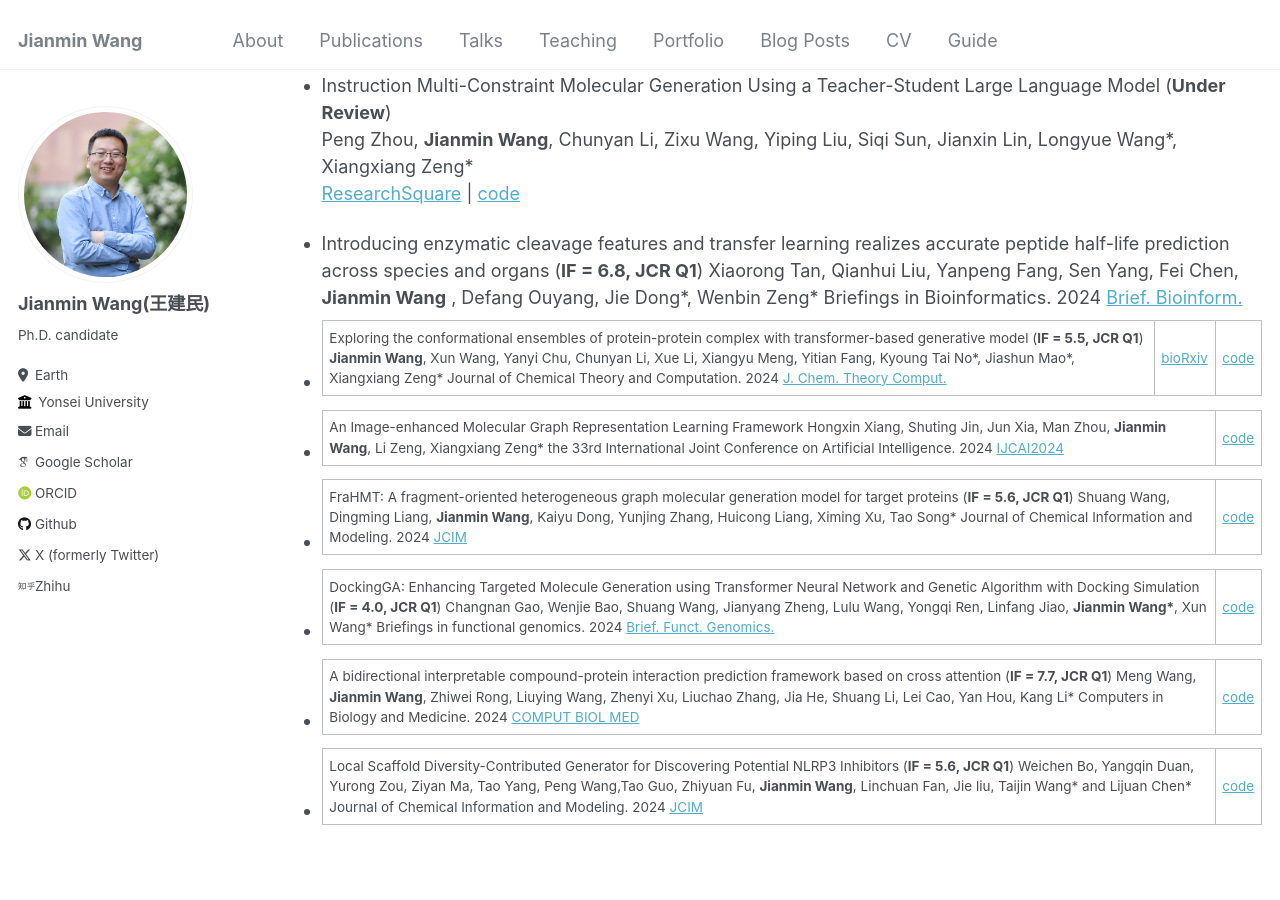
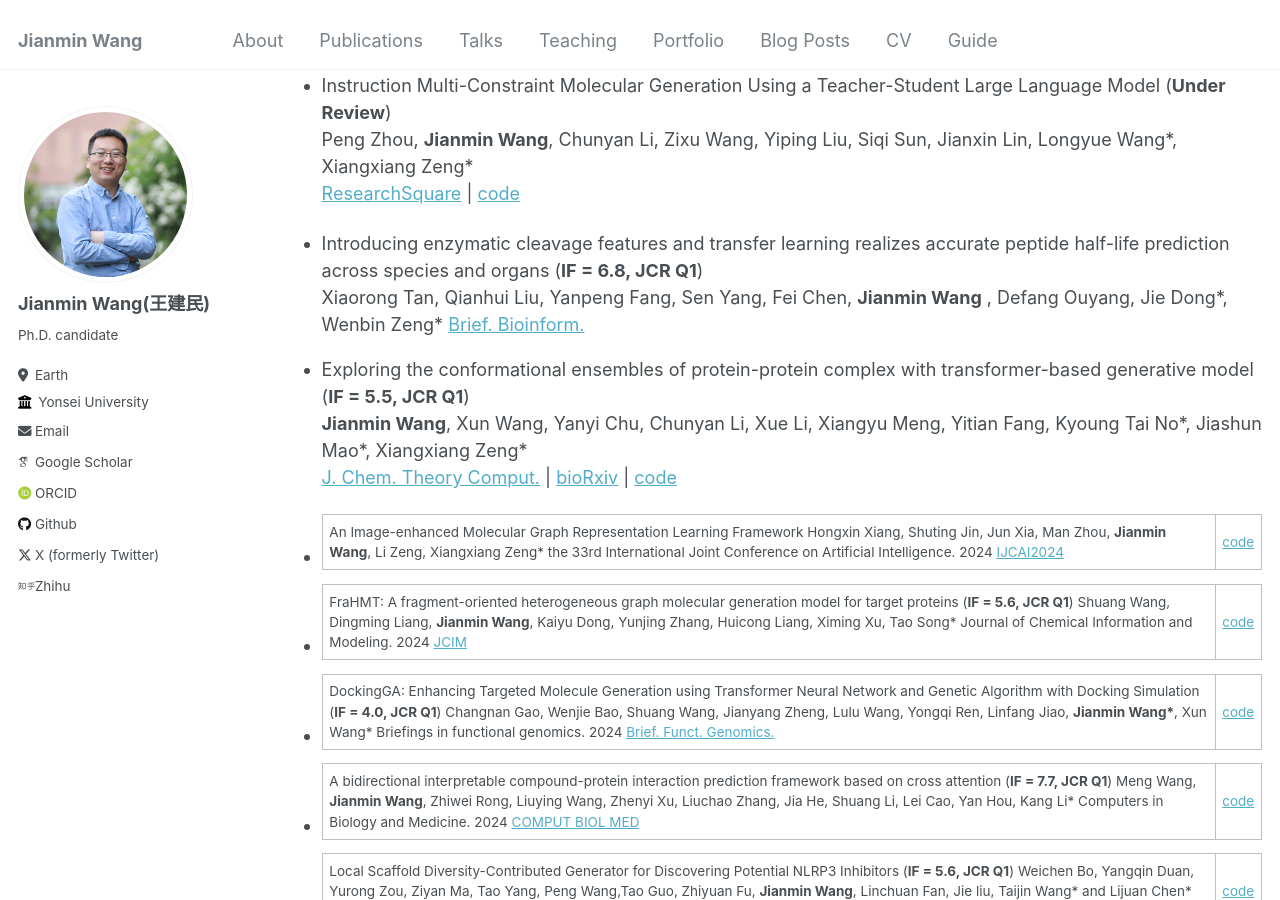
Before and after one commit to Jianmin2drugai/Jianmin2drugai.github.io, a Jekyll site: the page built from _pages/publications.md, in a window 1280 px wide and 900 px high, scrolled down 424 px. Built offline with Jekyll 4.4.1, drawn with Linux system fonts in a browser that asks for light colours; some web fonts are replaced.

Commit message:
Update publications.md

```diff
--- a/_pages/publications.md
+++ b/_pages/publications.md
@@ -21,8 +21,13 @@ author_profile: true
     Peng Zhou, **Jianmin Wang**, Chunyan Li, Zixu Wang, Yiping Liu, Siqi Sun, Jianxin Lin, Longyue Wang\*, Xiangxiang Zeng\*
     [ResearchSquare](https://doi.org/10.21203/rs.3.rs-3845824/v1) | [code](https://github.com/HHW-zhou/TSMMG)
 
-*   Introducing enzymatic cleavage features and transfer learning realizes accurate peptide half-life prediction across species and organs (**IF = 6.8, JCR Q1**) Xiaorong Tan, Qianhui Liu, Yanpeng Fang, Sen Yang, Fei Chen, **Jianmin Wang** , Defang Ouyang, Jie Dong\*, Wenbin Zeng\* Briefings in Bioinformatics. 2024 [Brief. Bioinform.](https://doi.org/10.1093/bib/bbae350)
-*   Exploring the conformational ensembles of protein-protein complex with transformer-based generative model (**IF = 5.5, JCR Q1**) **Jianmin Wang**, Xun Wang, Yanyi Chu, Chunyan Li, Xue Li, Xiangyu Meng, Yitian Fang, Kyoung Tai No\*, Jiashun Mao\*, Xiangxiang Zeng\* Journal of Chemical Theory and Computation. 2024 [J. Chem. Theory Comput.](https://doi.org/10.1021/acs.jctc.4c00255) | [bioRxiv](https://doi.org/10.1101/2024.02.24.581708) | [code](https://github.com/AspirinCode/AlphaPPImd)
+*   Introducing enzymatic cleavage features and transfer learning realizes accurate peptide half-life prediction across species and organs (**IF = 6.8, JCR Q1**)
+    Xiaorong Tan, Qianhui Liu, Yanpeng Fang, Sen Yang, Fei Chen, **Jianmin Wang** , Defang Ouyang, Jie Dong\*, Wenbin Zeng\*
+    [Brief. Bioinform.](https://doi.org/10.1093/bib/bbae350)
+*   Exploring the conformational ensembles of protein-protein complex with transformer-based generative model (**IF = 5.5, JCR Q1**)
+    **Jianmin Wang**, Xun Wang, Yanyi Chu, Chunyan Li, Xue Li, Xiangyu Meng, Yitian Fang, Kyoung Tai No\*, Jiashun Mao\*, Xiangxiang Zeng\*
+   [J. Chem. Theory Comput.](https://doi.org/10.1021/acs.jctc.4c00255) | [bioRxiv](https://doi.org/10.1101/2024.02.24.581708) | [code](https://github.com/AspirinCode/AlphaPPImd)
+
 *   An Image-enhanced Molecular Graph Representation Learning Framework Hongxin Xiang, Shuting Jin, Jun Xia, Man Zhou, **Jianmin Wang**, Li Zeng, Xiangxiang Zeng\* the 33rd International Joint Conference on Artificial Intelligence. 2024 [IJCAI2024](https://ijcai24.org/main-track-accepted-papers/) | [code](https://github.com/HongxinXiang/IEM)
 *   FraHMT: A fragment-oriented heterogeneous graph molecular generation model for target proteins (**IF = 5.6, JCR Q1**) Shuang Wang, Dingming Liang, **Jianmin Wang**, Kaiyu Dong, Yunjing Zhang, Huicong Liang, Ximing Xu, Tao Song\* Journal of Chemical Information and Modeling. 2024 [JCIM](https://doi.org/10.1021/acs.jcim.4c00252) | [code](https://github.com/llldddmmm/Code-FraHMT)
 *   DockingGA: Enhancing Targeted Molecule Generation using Transformer Neural Network and Genetic Algorithm with Docking Simulation (**IF = 4.0, JCR Q1**) Changnan Gao, Wenjie Bao, Shuang Wang, Jianyang Zheng, Lulu Wang, Yongqi Ren, Linfang Jiao, **Jianmin Wang\***, Xun Wang\* Briefings in functional genomics. 2024 [Brief. Funct. Genomics.](https://doi.org/10.1093/bfgp/elae011) | [code](https://github.com/Chinafor/DockingGA)
```
